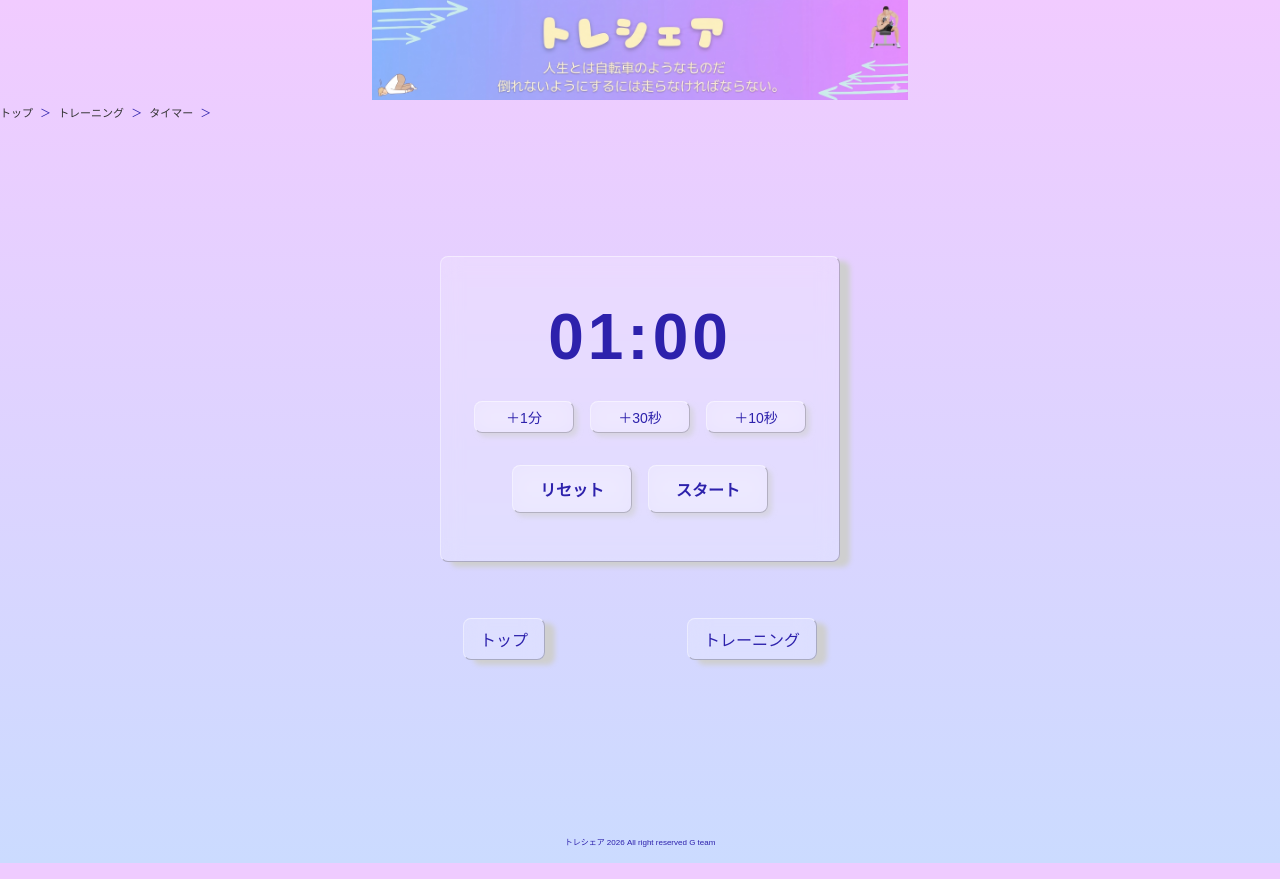
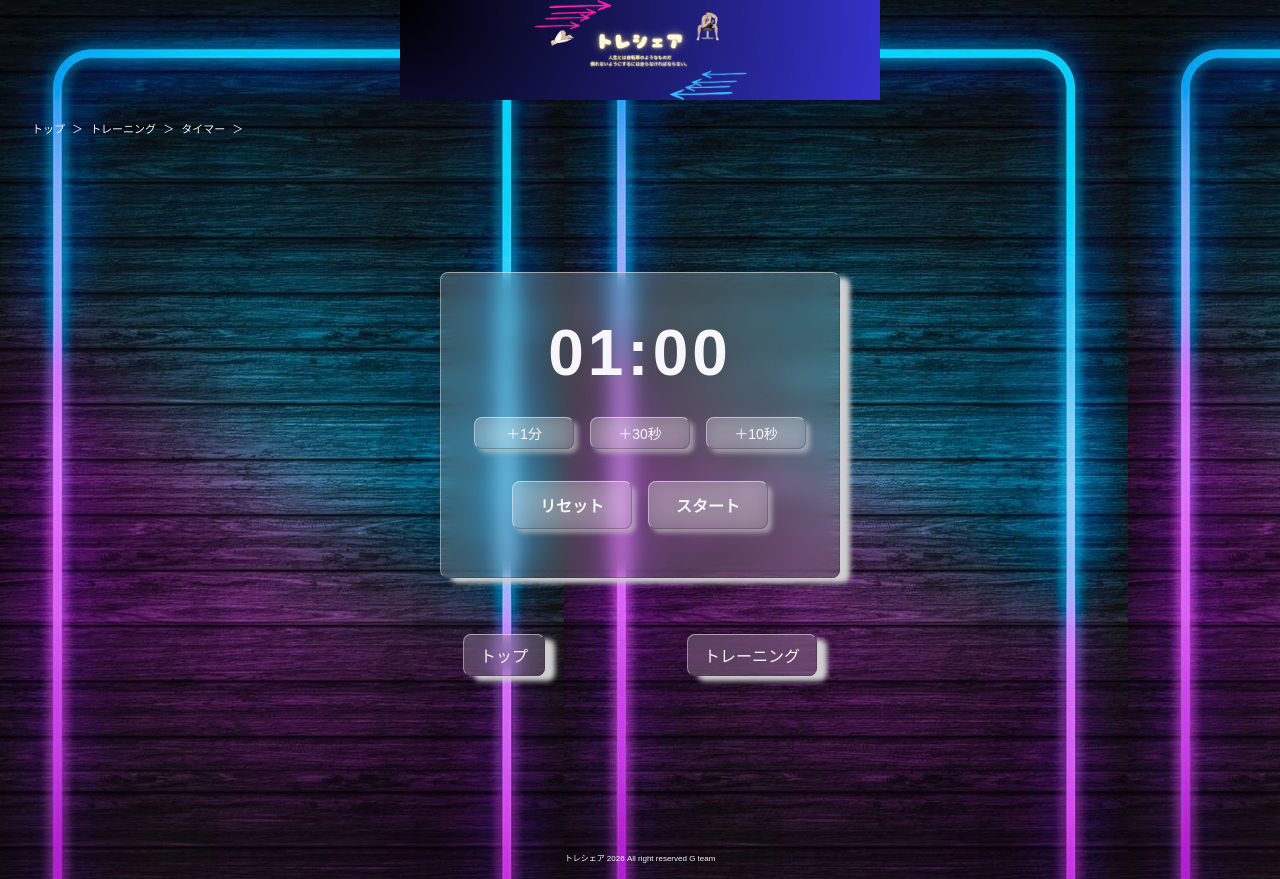
Before and after one commit to RT-Team-G/hackathon_TeamG, a Flask app: page /timer in a window 1280 px wide. Run offline with Flask 2, Linux system fonts and the light colour scheme; the visitor is signed in with stand-in values (Sample User, id 1); some libraries are stand-ins or nearby versions.

Commit message:
パンくずとログアウトアイコンの下調整

```diff
--- a/SNSApp/static/css/base.css
+++ b/SNSApp/static/css/base.css
@@ -14,13 +14,13 @@
 body{
     margin: 0;
     font-family:sans-serif,'Franklin Gothic Medium', 'Arial Narrow', Arial, sans-serif;
-    background: linear-gradient(
+    /* background: linear-gradient(
   180deg,
   #F1CBFF,
   #CBDBFF
-);
-/* background-image: url(../images/neon1.webp); */
-color:#2D21AC;
+); */
+background-image: url(../images/neonblack2.jpeg);
+color:#f7f6fc;
 }
 
 h1{
@@ -30,7 +30,7 @@ h1{
 h2{
     text-shadow: 2px 2px 4px rgba(173, 153, 237, 0.5);
     text-align: center;
-    margin:32px auto;
+    margin:16px auto 32px auto;
 }
 
 a{
@@ -63,12 +63,15 @@ img{
 }
 
 .top-image img {
-    text-align: center;
-    max-width: 100%;
+    /* text-align: center; */
+    /* width: 100%;
     max-height: 100px;
-    object-fit: contain;
+    object-fit: cover;
     width: auto;
-    height: auto;
+    height: auto; */
+    width: 100%;
+    height: 100px;
+    object-fit: scale-down;
 }
 
 /*共通のフッター*/
@@ -195,7 +198,7 @@ img{
 .font {
     margin: 0;
     font-size: 14px;
-    color:#2D21AC;
+    color:#f7f6fc;
     vertical-align: middle;
 }
 
@@ -224,7 +227,7 @@ img{
     width: 100%;
     max-width: 354px;
     padding: 8px 16px;
-    color:#2D21AC;
+    color:#f7f6fc;
     border: 1px solid rgba(51,51,51,0.3);
     background-color: rgba(255,255,255,0.2);
     box-shadow: 10px 5px 5px #d8d8d8;
@@ -281,7 +284,7 @@ span.comment-time{
     width: auto;
     margin-top: 8px;
     box-sizing: border-box;
-    color:#2D21AC;
+    color:#f7f6fc;
     border: 1px solid rgba(51,51,51,0.3);
     background-color: rgba(255,255,255,0.2);
     box-shadow: 10px 5px 5px #cfcfd0;
@@ -306,7 +309,7 @@ span.comment-time{
 .footer-btn {
     display: inline-block;
     padding: 8px 16px;
-    color:#2D21AC;
+    color:#f7f6fc;
     border: 1px solid rgba(51,51,51,0.3);
     background-color: rgba(255,255,255,0.2);
     box-shadow: 10px 5px 5px #cfcfd0;
@@ -323,7 +326,7 @@ span.comment-time{
     top:-20px;
     left: -20px;
     transform: rotate(-30deg);
-    color: red;
+    color: rgb(253, 242, 242);
     opacity: 0.5;
 }
 
@@ -331,10 +334,13 @@ span.comment-time{
 .breadcrumb{
     font-size: 11px;
 }
+nav.breadcrumb{
+    margin:16px 0 0 32px;
+}
 
 .breadcrumb a{
     text-decoration: none;
-    color: #333;
+    color: #f7f6fc;
 }
 
 .breadcrumb span{
@@ -382,7 +388,7 @@ span.comment-time{
 
 .auth-form label {
   font-size: 14px;
-  color: #2D21AC;
+  color: #f7f6fc;
 }
 
 .auth-form input[type="text"],
@@ -391,7 +397,7 @@ span.comment-time{
   border: 1px solid rgba(51,51,51,0.3);
   border-radius: 16px;
   padding: 14px 16px;
-  color: #2D21AC;
+  color: #f7f6fc;
   background-color: rgba(255,255,255,0.2);
   box-shadow: inset 10px 5px 5px #efeff8;
 }
@@ -447,7 +453,7 @@ span.comment-time{
 /*投稿詳細*/
 .comment-card{
     padding: 8px 16px;
-    color:#2D21AC;
+    color:#f7f6fc;
     border: 1px solid rgba(51,51,51,0.3);
     background-color: rgba(255,255,255,0.2);
     box-shadow: 10px 5px 5px #cfcfd0;
@@ -503,6 +509,7 @@ span.comment-time{
     width: 100%;
     height: 100%;
     object-fit: cover;
+    filter:drop-shadow(0 0 6px rgba(255,255,255,0.8));
 }
 
 .signout {
--- a/SNSApp/static/css/timer.css
+++ b/SNSApp/static/css/timer.css
@@ -29,7 +29,7 @@
     box-sizing: border-box;
     margin: 0px auto;
 
-    color: #2D21AC;
+    color: #f7f6fc;
     border: 1px solid rgba(51, 51, 51, 0.3);
     background-color: rgba(255, 255, 255, 0.2);
     box-shadow: 10px 5px 5px #cfcfd0;
@@ -74,7 +74,7 @@
     white-space: nowrap;
     transition: all 0.2s ease;
 
-    color: #2D21AC;
+    color: #f7f6fc;
     border: 1px solid rgba(51, 51, 51, 0.3);
     background-color: rgba(255, 255, 255, 0.2);
     box-shadow: 4px 4px 5px rgba(207, 207, 208, 0.6);
--- a/SNSApp/static/css/training-post.css
+++ b/SNSApp/static/css/training-post.css
@@ -22,7 +22,7 @@
 .page-note {
     display: block;
     font-size: 12px;
-    color: #666666;
+    color: #efebeb;
     font-weight: normal;
 }
 
@@ -145,7 +145,7 @@ button {
     width: auto;
     height: auto;
     font-size: 20px;
-    color: #a09eb0;
+    color: #f7f6fc;
     padding: 5px 10px;
     background: transparent;
     border: none;
@@ -200,7 +200,7 @@ button {
     font-weight: normal;
     font-size: 16px;
 
-    color: #2D21AC;
+    color: #f7f6fc;
     background-color: rgba(255,255,255,0.2);
     border: 1px solid rgba(51,51,51,0.3);
     border-radius: 6px;
--- a/SNSApp/templates/common/header.html
+++ b/SNSApp/templates/common/header.html
@@ -3,7 +3,7 @@
     <div class="header-inner">
         <!--メイン画像-->
         <div class="top-image">
-            <img src="../../static/images/トレシェアv3.png" alt="トップ画像">
+            <img src="../../static/images/トレシェア (1200 x 250 px) .png" alt="トップ画像">
         </div>
 
        <!--パンくずリスト-->
--- a/SNSApp/templates/main/posts.html
+++ b/SNSApp/templates/main/posts.html
@@ -25,7 +25,7 @@
             <a href="/logout"><img src="{{ url_for('static', filename='images/logout.png') }}" alt="ログアウト画像"></a>
         </div>
         <div  class="page-title">
-            <h2>みんなの頑張り（仮）</h2>
+            <h2><span class="tre-koke">トレ</span>ログ</h2>
         </div>
 
         <div class="pankuzu">
--- a/SNSApp/templates/post/post_detail.html
+++ b/SNSApp/templates/post/post_detail.html
@@ -17,7 +17,7 @@
         <div class="logout">
             <a href="/logout"><img src="{{ url_for('static', filename='images/logout.png') }}" alt="ログアウト画像"></a>
         </div>
-        <h2>頑張り詳細</h2>
+        <h2><span class="tore-koke">トレ</span>詳細</h2>
         <div class="detail-card">
              <div class="post-main">
                     <div class="dekita">
```
Also changed, not shown: SNSApp/static/images/neonblack.webp (added), SNSApp/static/images/neonblack2.jpeg (added), SNSApp/static/images/トレシェア (1200 x 250 px) .png (added), SNSApp/static/images/暗トレシェア.png (added).
